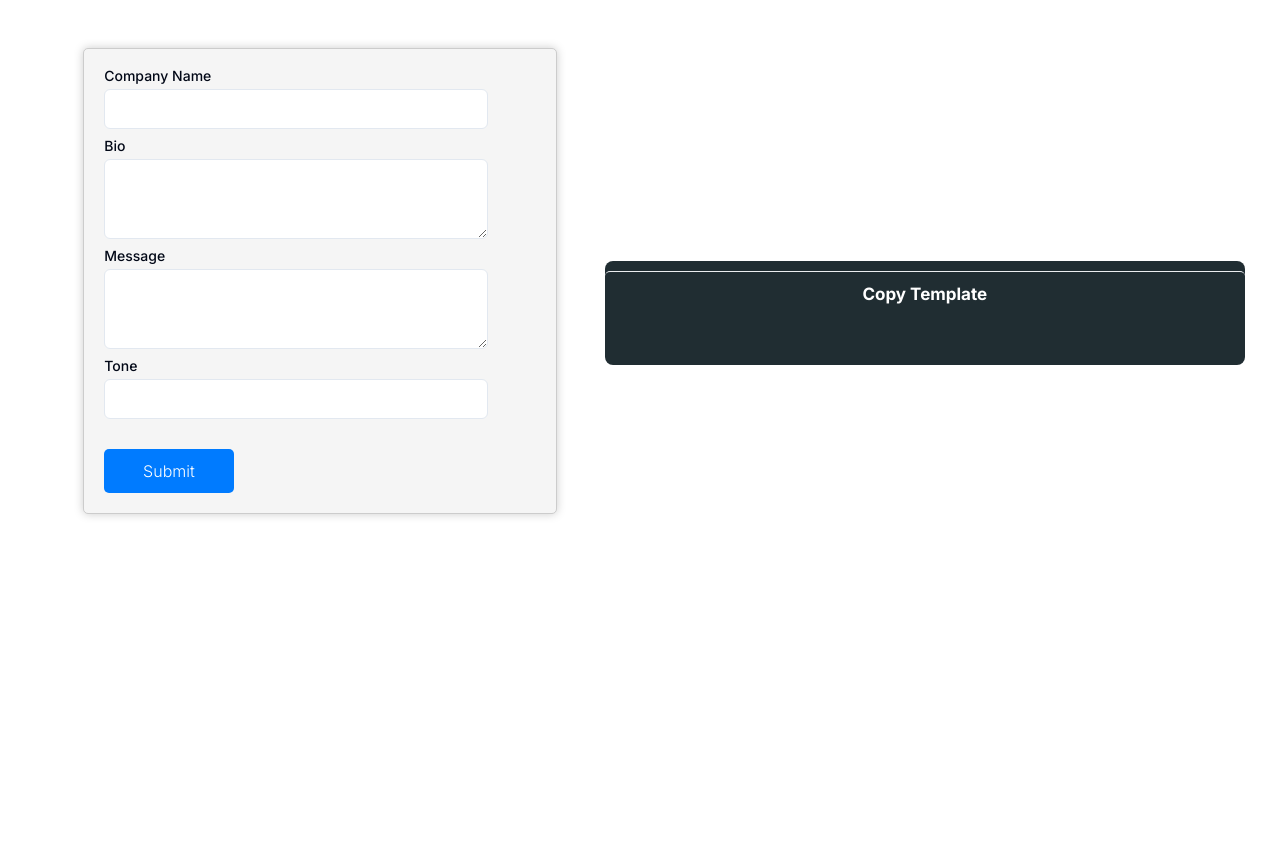
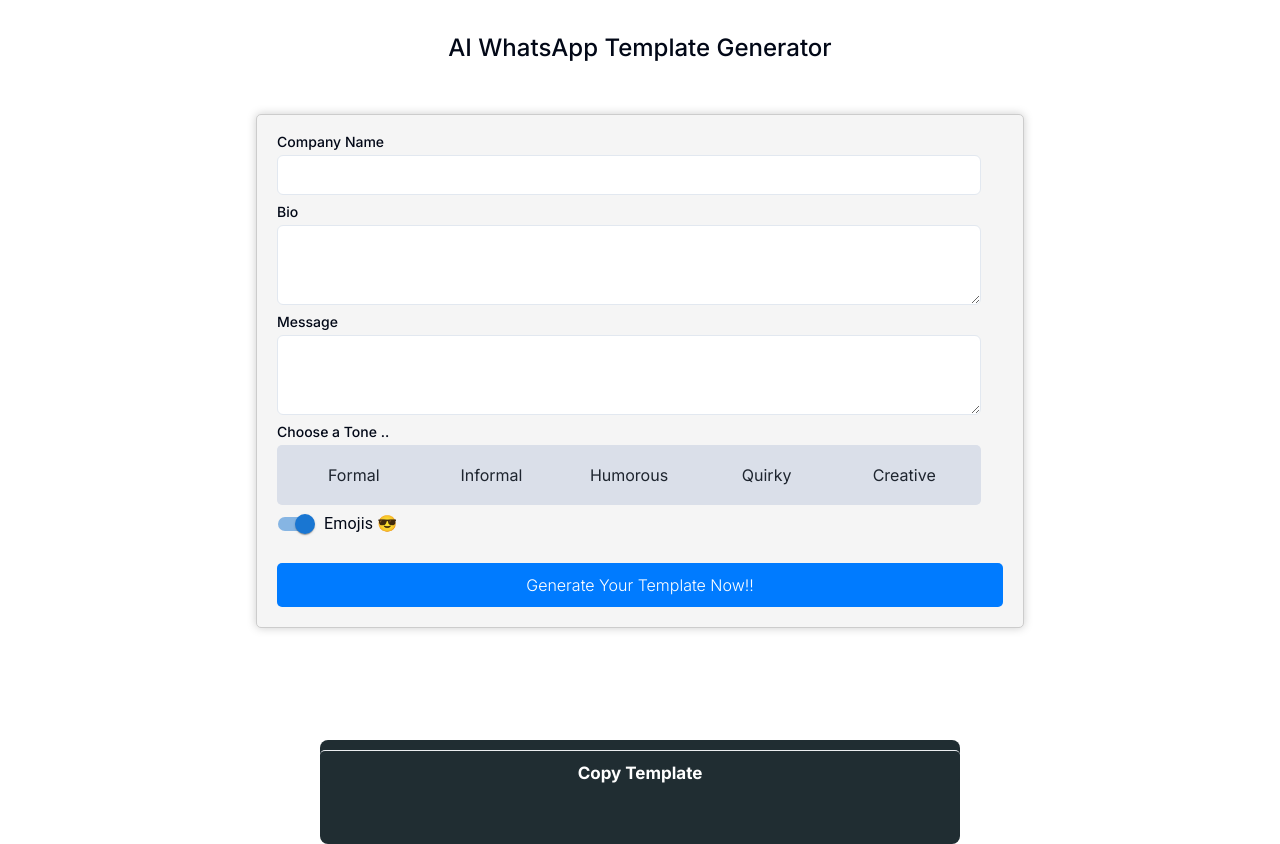
Before and after one commit to shreyal0007/AI-WhatsApp-Template-Generator, a Next.js app: page /users in a window 1280 px wide. Before the commit the page ends 800 px from the top, so only its background shows below. Built offline with nearby package versions, Linux system fonts and the light colour scheme.

Commit message:
ui updated of form

```diff
--- /dev/null
+++ b/app/Template/page.tsx
@@ -0,0 +1,14 @@
+import React from 'react'
+
+const page = () => {
+  return (
+    <div className='maindiv'>
+        <div className='templatediv'>
+
+        </div>
+
+    </div>
+  )
+}
+
+export default page
--- a/app/globals.css
+++ b/app/globals.css
@@ -6,7 +6,6 @@
   :root {
     --background: 0 0% 100%;
     --foreground: 222.2 84% 4.9%;
-
     --card: 0 0% 100%;
     --card-foreground: 222.2 84% 4.9%;
 
--- a/app/users/newpage.css
+++ b/app/users/newpage.css
@@ -1,6 +1,6 @@
 .mainform{
-    width: 37%;
-    margin-top: 5%;
+    width: 60%;
+    margin-top: 1%;
     padding: 20px;
     border: 1px solid #ccc;
     border-radius: 5px;
@@ -9,13 +9,21 @@
 }
 .formdiv{
     display: flex;
-    flex-direction: row;
+    flex-direction: column;
     align-items: center;
-    justify-content: center;
+    margin-top: none;
+    justify-content: baseline;
+}
+.formheader{
+    font-size: 1.5rem;
+    font-weight: 500;
+    margin-top: 30px;
+
 }
 .label{
     margin-bottom: 10px;
     font-size: 1rem;
+    width: 55vw;
     font-weight: 300;
 }
 .templatediv{
@@ -37,7 +45,7 @@
     margin-top: 20px;
     padding: 10px 20px;
     border: none;
-    width: 30%;
+    width: 100%;
     border-radius: 5px;
     background-color: #007bff;
     color: white;
@@ -77,3 +85,31 @@
 .copybutton:hover{
     background-color: #071f38;
 }
+.tonesbuttondiv{
+    width:55vw ;
+    padding: 0.5rem;
+    border-radius: 5px;
+    background-color: #dadfe9;
+    display: flex;
+    align-items: center;
+    justify-content: center;
+}
+.tonesbutton{
+    padding: 10px 20px;
+    border: none;
+    border-radius: 5px;
+    background-color:transparent;
+    color: #1E252F;
+    width: 20%;
+    font-size: 1rem;
+    font-weight: 400;
+    cursor: pointer;
+}
+.tonesbutton:hover{
+    background-color: #007bff;
+    color: white;
+}
+.tonesbutton:active{
+    background-color: #007bff;
+    color: white;
+}
--- a/app/users/page.tsx
+++ b/app/users/page.tsx
@@ -1,5 +1,8 @@
 "use client";
 import React, {  useState,useEffect } from "react";
+import FormGroup from "@mui/material/FormGroup";
+import FormControlLabel from "@mui/material/FormControlLabel";
+import Switch from "@mui/material/Switch";
 import axios from "axios";
 import { Input } from "@/components/ui/input";
 import { Label } from "@/components/ui/label";
@@ -30,6 +33,10 @@
   const [footer2, setFooter2] = useState<string>("");
   const [template, setTemplate] = useState<string>("");
   const[buttontxt, setButtontxt] = useState<ButtonState>({});
+  const[emojitoggle, setEmojiToggle] = useState<boolean>(false);
+  const[state,setState]=useState<string>("");
+  const [selectedTone, setSelectedTone] = useState<string>(""); // State to store the selected tone
+
 
 
   const [loading, setLoading] = useState<boolean>(false);
@@ -67,6 +74,10 @@
       [name]: value,
     }));
   };
+   const handleToneButtonClick = (tone:string) => {
+     setSelectedTone(tone);
+     console.log(selectedTone);
+   };
 
   const convertStringToJson = (str: string) => {
     try {
@@ -145,7 +156,8 @@
       Give response in JSON Format.
       Generate button names in same format . Do not change the format of generation of button names.
       The keys of JSON should not have any spaces or special characters.
-      The keys shoulld be in the format of camelCase.`;
+      The keys shoulld be in the format of camelCase.
+      Also ${state}`;
       sendMessage(messageText);
     } catch (error) {
       setLoading(false);
@@ -194,6 +206,16 @@
         setLoading(false);
       });
   };
+   const handleemojitoggle = () => {
+     setEmojiToggle(!emojitoggle);
+     console.log(emojitoggle);
+     if (emojitoggle == true) {
+       setState("Do not add emojis to the template");
+     } else {
+       setState("Add emojis to the template");
+     }
+     console.log(state);
+   };
 const handleCopy = () => {
   navigator.clipboard
     .writeText(content)
@@ -358,6 +380,7 @@
 
   return (
     <div className="formdiv">
+      <p className="formheader">AI WhatsApp Template Generator</p>
       <form onSubmit={handleSubmit} className="mainform">
         <div className="grid w-full max-w-sm items-center gap-1.5">
           <Label htmlFor="companyName">Company Name</Label>
@@ -394,17 +417,57 @@
           />
         </div>
         <div className="grid w-full max-w-sm items-center gap-1.5">
-          <Label htmlFor="tonee">Tone</Label>
-          <Input
-            type="text"
-            id="tonee"
-            className="label"
-            name="tonee"
-            value={formValues.tonee}
-            onChange={handleChange}
-            required
+          <Label htmlFor="tonee">Choose a Tone ..</Label>
+          <div className="tonesbuttondiv">
+            <button
+              className={`tonesbutton ${
+                selectedTone === "Formal" ? "active" : ""
+              }`}
+              onClick={() => handleToneButtonClick("Formal")}
+            >
+              Formal
+            </button>
+            <button
+              className={`tonesbutton ${
+                selectedTone === "Informal" ? "active" : ""
+              }`}
+              onClick={() => handleToneButtonClick("Informal")}
+            >
+              Informal
+            </button>
+            <button
+              className={`tonesbutton ${
+                selectedTone === "Humorous" ? "active" : ""
+              }`}
+              onClick={() => handleToneButtonClick("Humorous")}
+            >
+              Humorous
+            </button>
+            <button
+              className={`tonesbutton ${
+                selectedTone === "Quirky" ? "active" : ""
+              }`}
+              onClick={() => handleToneButtonClick("Quirky")}
+            >
+              Quirky
+            </button>
+            <button
+              className={`tonesbutton ${
+                selectedTone === "Creative" ? "active" : ""
+              }`}
+              onClick={() => handleToneButtonClick("Creative")}
+            >
+              Creative
+            </button>
+          </div>
+        </div>
+        <FormGroup>
+          <FormControlLabel
+            control={<Switch defaultChecked />}
+            onChange={handleemojitoggle}
+            label="Emojis &#128526;"
           />
-        </div>
+        </FormGroup>
 
         {/* <div>
           <label>
@@ -521,7 +584,7 @@
           </div>
         </div> */}
         <button type="submit" className="submitbutton">
-          Submit
+          Generate Your Template Now!!
         </button>
       </form>
       {loading && <div>Loading...</div>}
@@ -530,7 +593,7 @@
         header={header}
         body={body}
         footer={footer2}
-        buttonValues={{...buttontxt}}
+        buttonValues={{ ...buttontxt }}
         // whatsappbutton={
         //   whatsappbutton.whatsappbuttonobj.value
         //     ? whatsappbutton.whatsappbuttonobj.value
--- a/package.json
+++ b/package.json
@@ -9,7 +9,10 @@
     "lint": "next lint"
   },
   "dependencies": {
+    "@emotion/react": "^11.11.3",
+    "@emotion/styled": "^11.11.0",
     "@hookform/resolvers": "^3.3.4",
+    "@mui/material": "^5.15.10",
     "@radix-ui/react-checkbox": "^1.0.4",
     "@radix-ui/react-label": "^2.0.2",
     "@radix-ui/react-radio-group": "^1.1.3",
```
Also changed, not shown: app/WhatsAppTemplate/page.tsx (+1 -30 lines), app/Template/Template.css (added), 1 other file (tests, documents, lock files or other folders).
